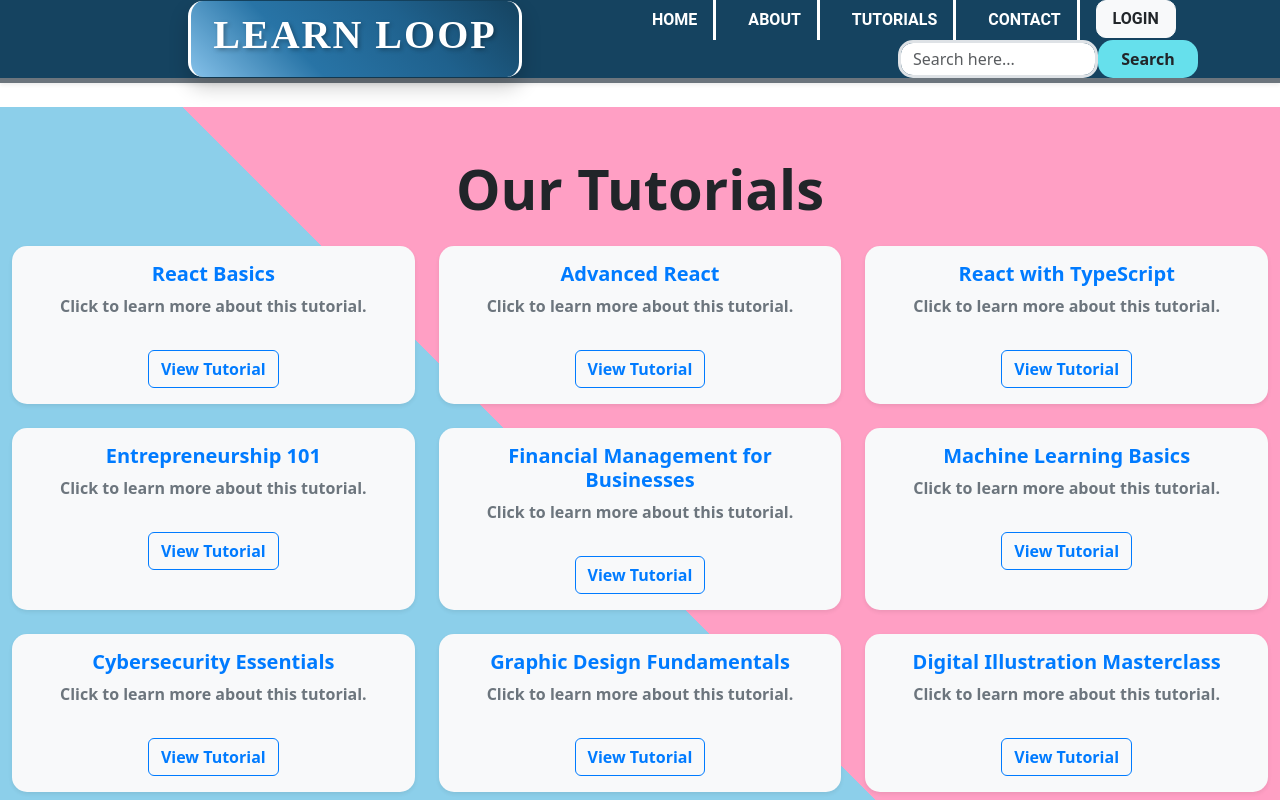
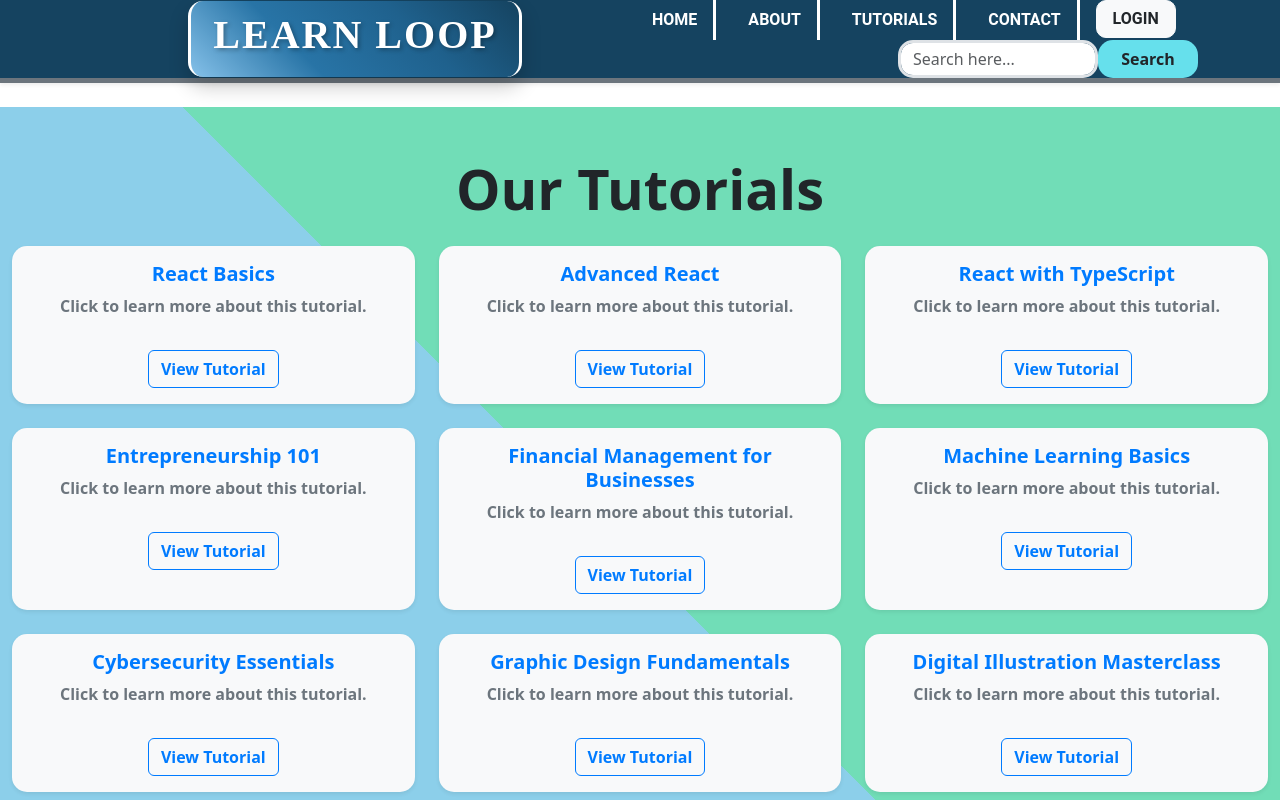
Before and after one commit to Ijaas-Fathi/Frontend, a React (Vite) app: page /tutorials in a window 1280 px wide. Shown: the top 800 px of the page. Built offline with nearby package versions, Linux system fonts and the light colour scheme.

Commit message:
Changed background color for tutorial page

```diff
--- a/src/Pages/Tutorials.jsx
+++ b/src/Pages/Tutorials.jsx
@@ -18,7 +18,7 @@ const Tutorials = () => {
   ];
 
   return (
-    <div className="container-fluid py-5" style={{background: 'linear-gradient(45deg, #8ccfea 50%,rgb(255, 159, 196) 50%)'}}>
+    <div className="container-fluid py-5" style={{background: 'linear-gradient(45deg, #8ccfea 50%, #71ddb7 50%)'}}>
         <h1
         className="display-4 fw-bold text-center mb-4 text-dark">
         Our Tutorials
```
